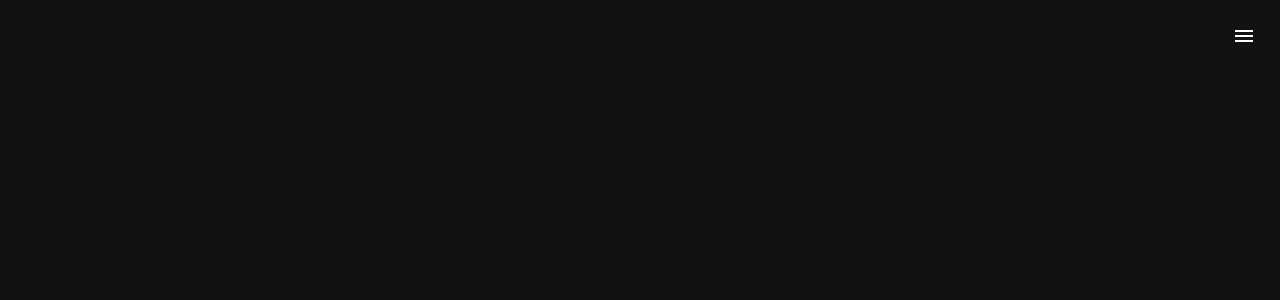
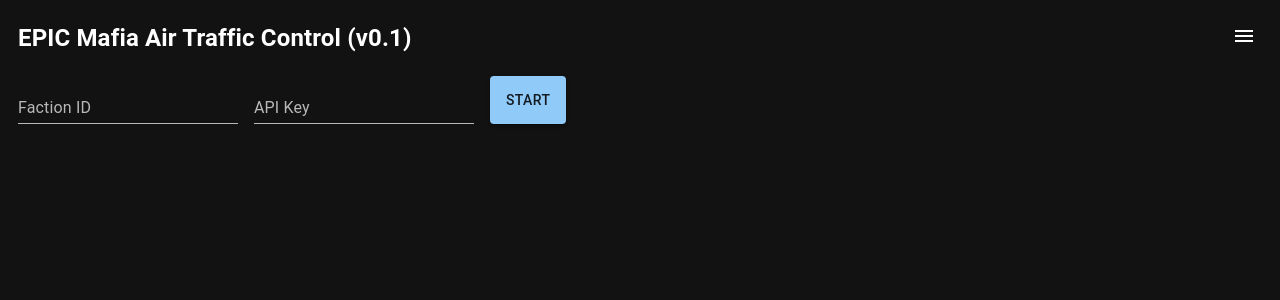
Before and after one commit to renderhp/travel_tracker, a React (Create React App) app: page / in a window 1280 px wide. Before the commit this address had no page. Shown: the top 300 px of the page. Built offline with nearby package versions, Linux system fonts and the light colour scheme.

Commit message:
bugs2 lul

```diff
--- a/src/App.js
+++ b/src/App.js
@@ -3,7 +3,7 @@ import { Box, CssBaseline } from '@mui/material';
 import { ThemeProvider, createTheme } from '@mui/material/styles';
 import AirTrafficControl from './components/AirTrafficControl';
 import Sidebar from './components/Sidebar';
-import { BrowserRouter as Router, Route, Routes } from 'react-router-dom';
+import { HashRouter as Router, Route, Routes } from 'react-router-dom';
 import ProfileStats from './components/ProfileStats';
 
 const darkTheme = createTheme({
@@ -25,7 +25,7 @@ function App() {
           {/* Main content */}
           <Box flexGrow={1}>
             <Routes>
-              <Route path="/travel_tracker" element={<AirTrafficControl />} />
+              <Route exact path="/" element={<AirTrafficControl />} />
               <Route path="/profile_stats" element={<ProfileStats />} />
               {/* <Route path="/other-page" element={<OtherPage />} /> */}
             </Routes>
--- a/src/components/Sidebar.js
+++ b/src/components/Sidebar.js
@@ -33,7 +33,7 @@ function Sidebar() {
             >
                 <Divider />
                 <List>
-                    <ListItem button="true" component={Link} to="/travel_tracker">
+                    <ListItem button="true" component={Link} to="/">
                         <ListItemIcon sx={{ minWidth: 40 }}><ConnectingAirportsIcon sx={{ color: 'white' }} /></ListItemIcon>
                         <ListItemText primary="Air Traffic Control" sx={{ color: 'white' }} />
                     </ListItem>
```
